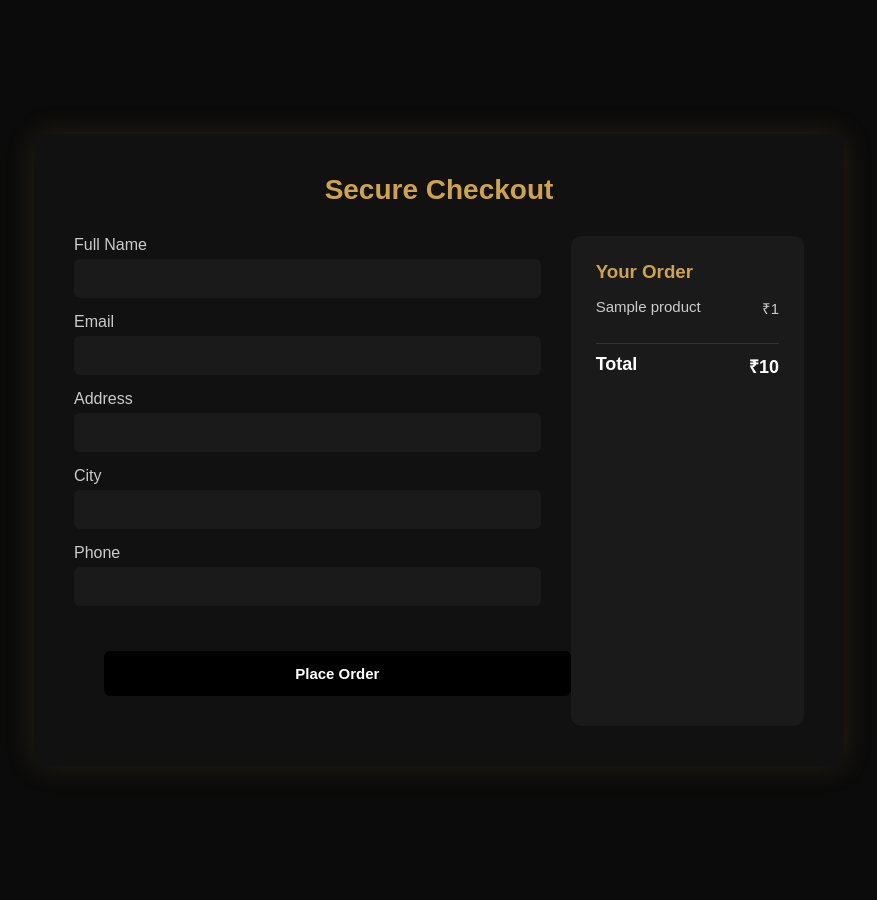
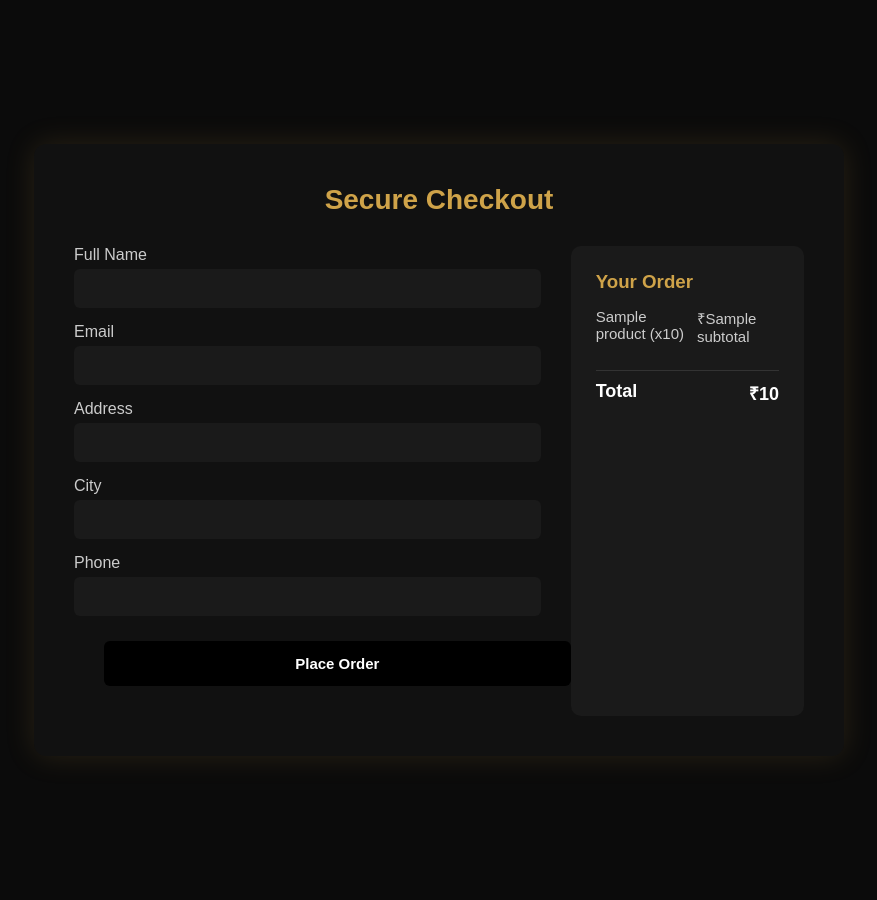
Before and after one commit to RajveerSingh-24/Chronology_E-commerce-WebApp-for-Watches, a Django app: template templates/main/checkout.html in a window 1280 px wide. Shown: the whole page, without its empty margins (201-1078 px from the left). Run offline with Django 5.2, Linux system fonts and the light colour scheme; the template is opened without the code that fills it: most values are stand-ins (such as "Sample title", 1, 10 or a date in 2020).

Commit message:
Update checkout.html

```diff
--- a/templates/main/checkout.html
+++ b/templates/main/checkout.html
@@ -100,15 +100,18 @@ body{
 /* BUTTON */
 .checkout-btn{
     width:100%;
-    padding:14px;
+    padding:12px;
+    margin-top:10px;
     background:linear-gradient(135deg,#cfa349,#b8902f);
     border:none;
-    border-radius:8px;
+    border-radius:6px;
     color:black;
     font-size:16px;
     font-weight:bold;
     cursor:pointer;
+    margin-right: 60px;
 }
+
 
 .checkout-btn:hover{
     opacity:0.9;
@@ -160,15 +163,16 @@ Place Order
 
 {% for item in cart_items %}
 <div class="summary-item">
-    <span>{{ item.product.name }}</span>
-    <span>₹{{ item.total_price }}</span>
+    <span>{{ item.product.name }} (x{{ item.quantity }})</span>
+    <span>₹{{ item.subtotal }}</span>
 </div>
 {% endfor %}
 
 <div class="summary-item summary-total">
     <span>Total</span>
-    <span>₹{{ cart_total }}</span>
+    <span>₹{{ total }}</span>
 </div>
+
 
 </div>
 
```
